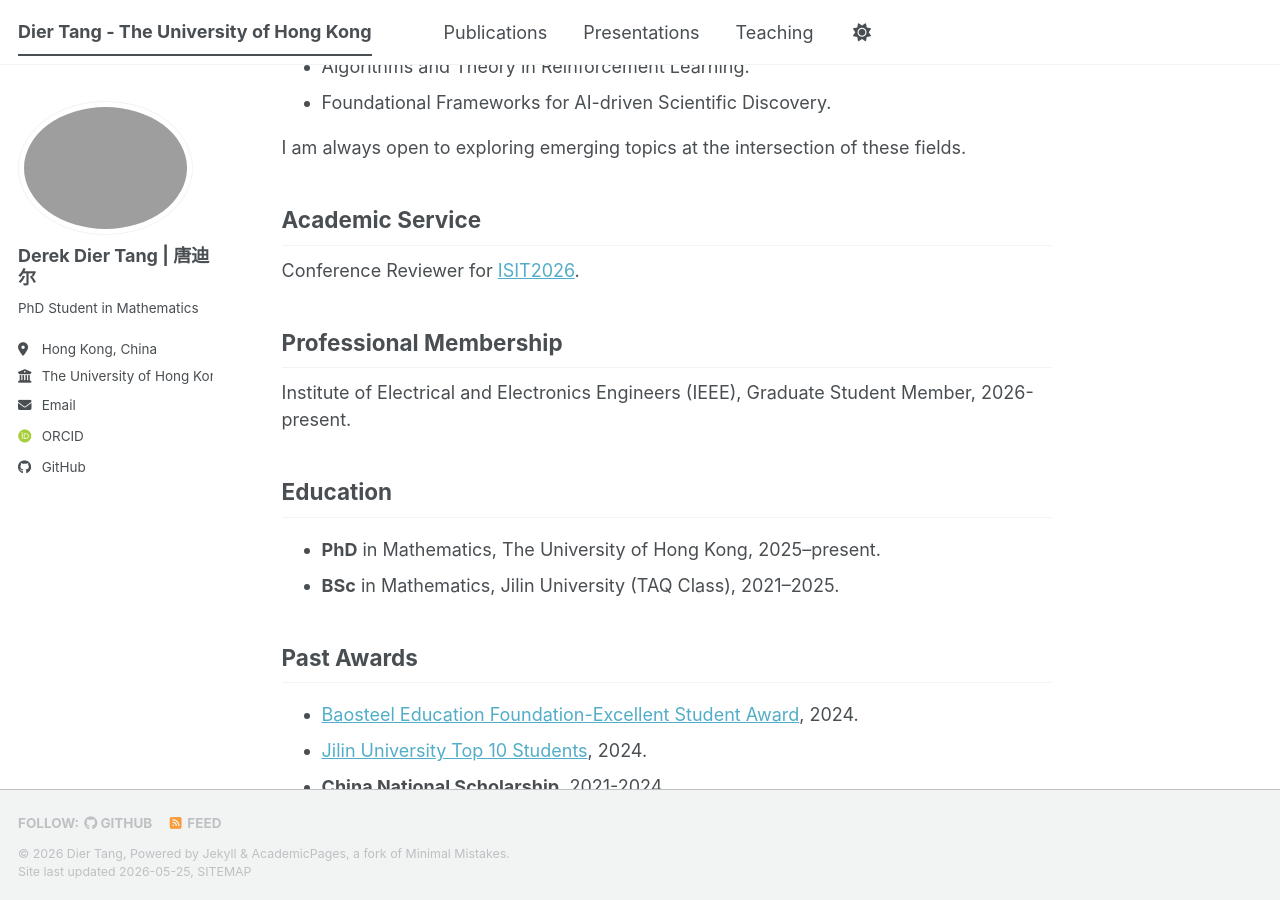
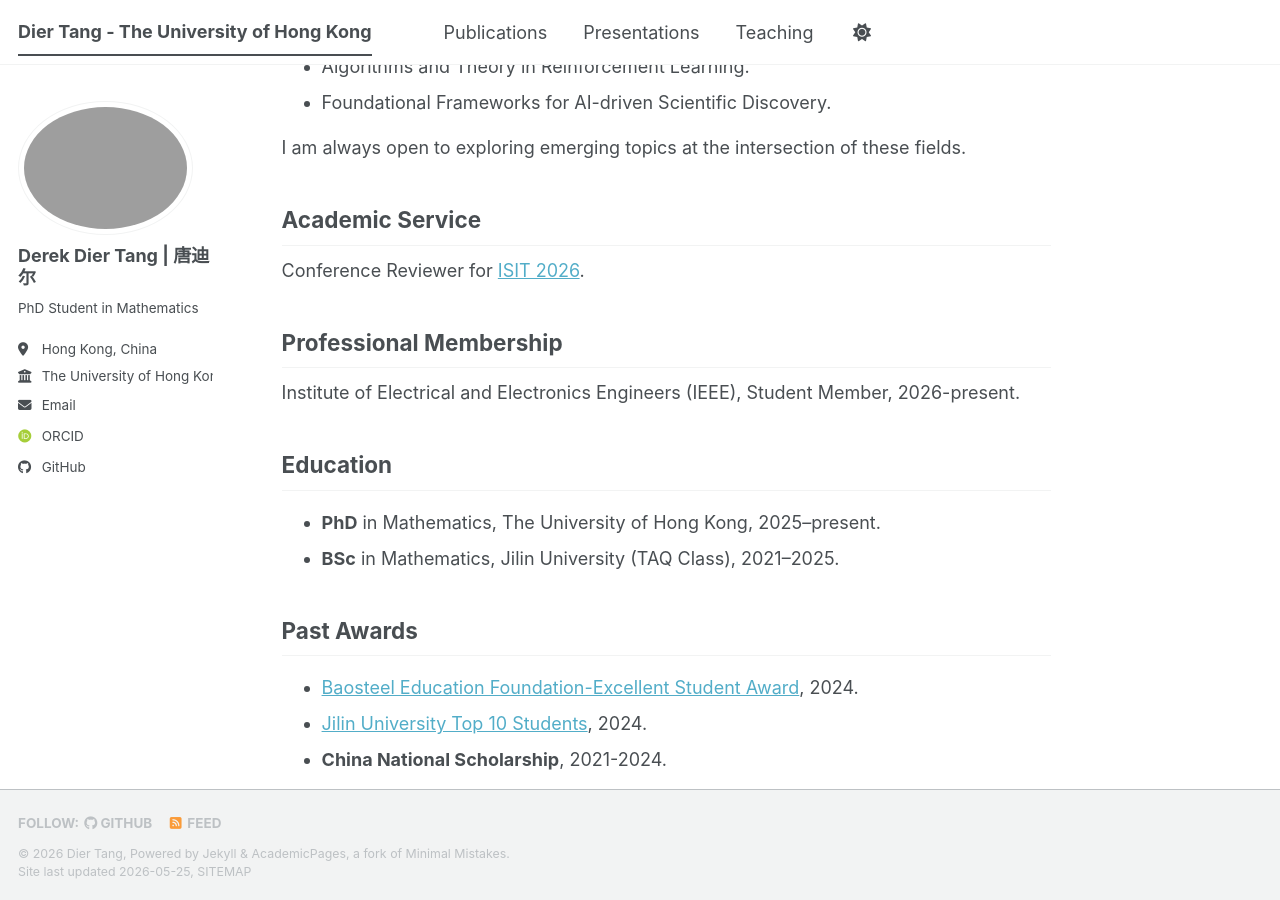
Before and after one commit to TangDier03/tangdier03.github.io, a Jekyll site: the page built from _pages/about.md, in a window 1280 px wide and 900 px high, scrolled down 466 px. Built offline with Jekyll 4.4.1, drawn with Linux system fonts in a browser that asks for light colours; some web fonts are replaced; a script bundle is joined from its source files by our own code; library files that are not in the unit come from our copies.

Commit message:
Update about.md

```diff
--- a/_pages/about.md
+++ b/_pages/about.md
@@ -26,13 +26,13 @@ I am always open to exploring emerging topics at the intersection of these field
 
 ## Academic Service
 
-Conference Reviewer for [ISIT2026](https://2026.ieee-isit.org/).
+Conference Reviewer for [ISIT 2026](https://2026.ieee-isit.org/).
 
 
 
 ## Professional Membership
 
-Institute of Electrical and Electronics Engineers (IEEE), Graduate Student Member, 2026-present.
+Institute of Electrical and Electronics Engineers (IEEE), Student Member, 2026-present.
 
 
 
```
